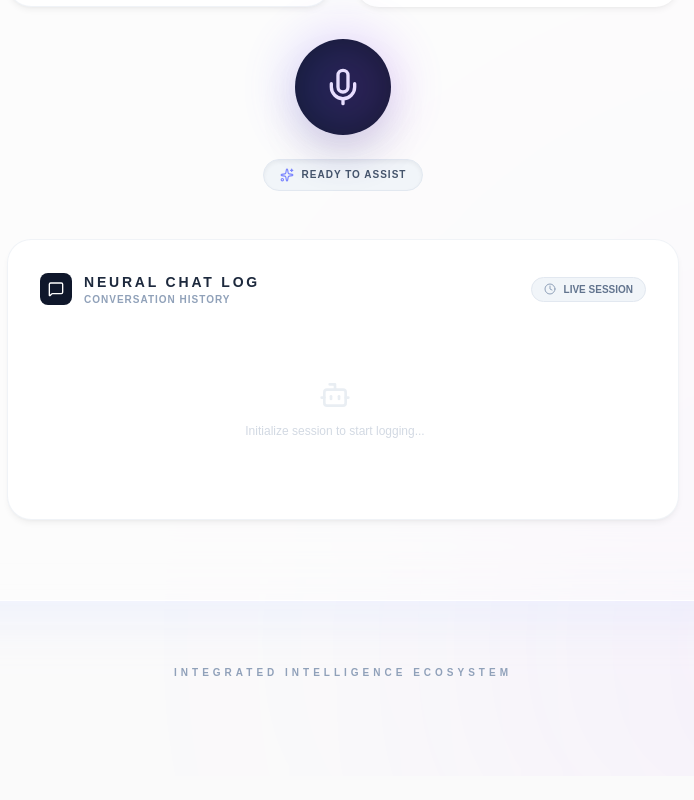
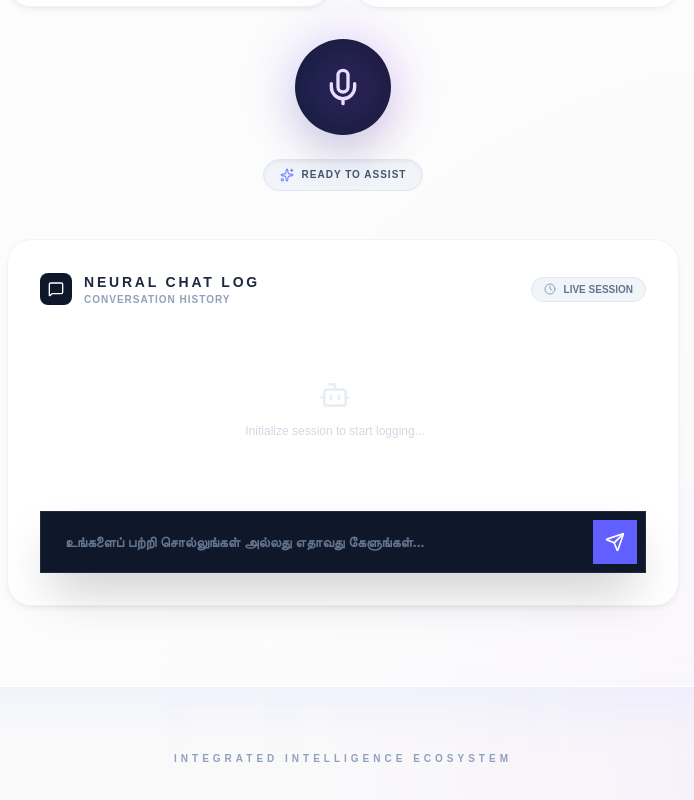
Before and after one commit to Dhanushcj/AI-Voice, a Next.js app: page / in a window 1280 px wide. Shown: the part 1211-2011 px from the top of the page, without its empty margins (297-991 px from the left). Before the commit the page ends 1987 px from the top, so only its background shows below. Built offline with nearby package versions, Linux system fonts and the light colour scheme.

Commit message:
Feature: Added text-entry fallback for Neural Chat Log

```diff
--- a/src/components/CustomVoiceAgent.tsx
+++ b/src/components/CustomVoiceAgent.tsx
@@ -2,7 +2,7 @@
 
 import { useState, useEffect, useRef } from 'react';
 import VoiceOrb from './VoiceOrb';
-import { Mic, MicOff, Volume2, Globe, Sparkles, MessageSquare, Clock, Bot, User } from 'lucide-react';
+import { Mic, MicOff, Volume2, Globe, Sparkles, MessageSquare, Clock, Bot, User, Send } from 'lucide-react';
 
 export default function CustomVoiceAgent() {
   const [status, setStatus] = useState<'idle' | 'listening' | 'processing' | 'speaking'>('idle');
@@ -10,6 +10,7 @@ export default function CustomVoiceAgent() {
   const [transcript, setTranscript] = useState('');
   const [aiText, setAiText] = useState('');
   const [messages, setMessages] = useState<{ role: 'user' | 'ai', text: string, time: string }[]>([]);
+  const [chatInput, setChatInput] = useState('');
 
   const recognitionRef = useRef<any>(null);
   const isRecognitionActive = useRef(false);
@@ -195,6 +196,22 @@ export default function CustomVoiceAgent() {
     setStatus('idle');
     recognitionRef.current?.stop();
     if (animationFrameRef.current) cancelAnimationFrame(animationFrameRef.current);
+  };
+
+  const handleChatSubmit = (e: React.FormEvent) => {
+    e.preventDefault();
+    if (!chatInput.trim()) return;
+
+    // Unlock audio context if needed
+    if (!audioContextRef.current) {
+      audioContextRef.current = new (window.AudioContext || (window as any).webkitAudioContext)();
+    }
+    if (audioContextRef.current.state === 'suspended') {
+      audioContextRef.current.resume();
+    }
+
+    processVoiceCommand(chatInput);
+    setChatInput('');
   };
 
   const processVoiceCommand = async (text: string) => {
@@ -440,6 +457,26 @@ export default function CustomVoiceAgent() {
               ))
             )}
           </div>
+
+          {/* Chat Input Fallback */}
+          <form
+            onSubmit={handleChatSubmit}
+            className="mt-6 flex gap-3 p-2 bg-slate-900 shadow-2xl border border-slate-700/50"
+          >
+            <input
+              type="text"
+              value={chatInput}
+              onChange={(e) => setChatInput(e.target.value)}
+              placeholder="உங்களைப் பற்றி சொல்லுங்கள் அல்லது எதாவது கேளுங்கள்..."
+              className="flex-1 bg-transparent px-4 py-3 text-white text-sm font-bold placeholder:text-slate-500 focus:outline-none"
+            />
+            <button
+              type="submit"
+              className="bg-indigo-500 hover:bg-indigo-600 p-3 flex items-center justify-center transition-all active:scale-95 group"
+            >
+              <Send className="w-5 h-5 text-white group-hover:translate-x-0.5 group-hover:-translate-y-0.5 transition-transform" />
+            </button>
+          </form>
         </div>
       </div>
     </div>
```
